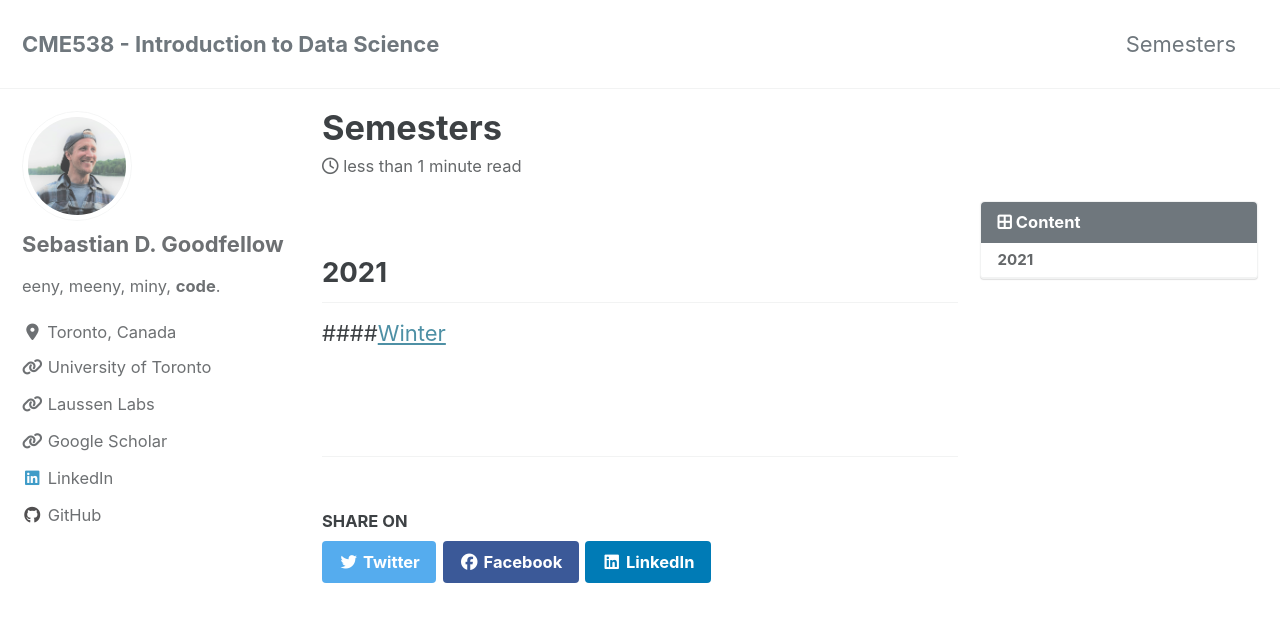
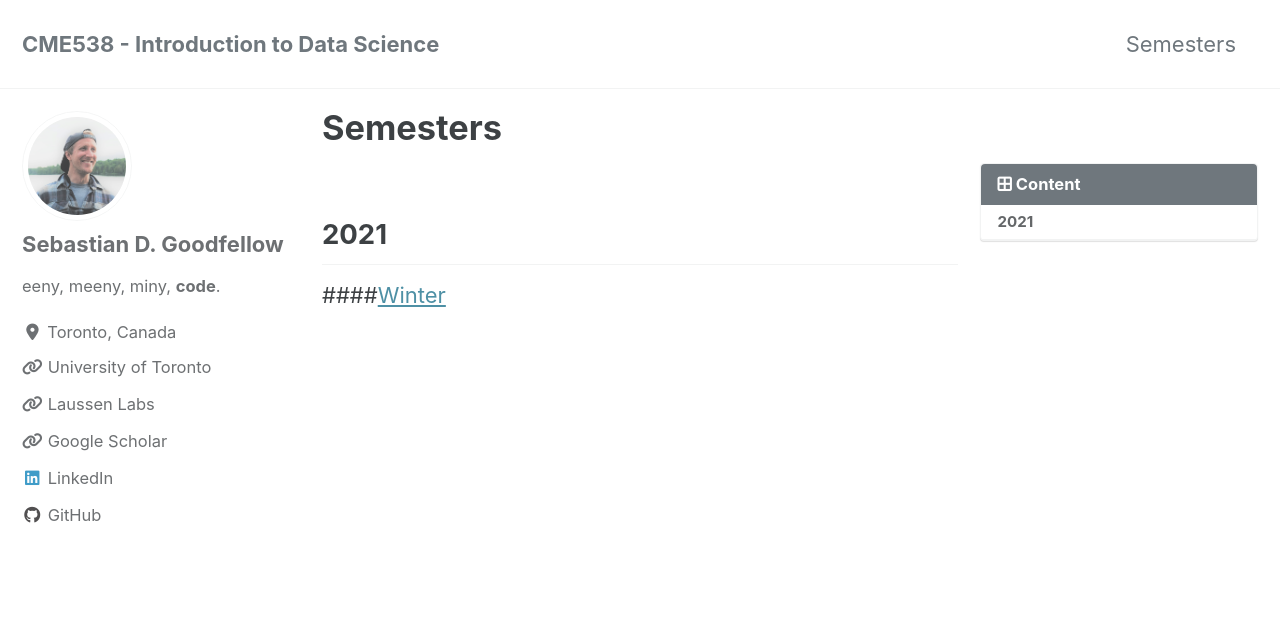
Before and after one commit to CME538-test/cme538.github.io, a Jekyll site: the page built from _pages/semesters.md, in a window 1280 px wide and 900 px high. Shown: the top 622 px of the window. Built offline with Jekyll 4.4.1, drawn with Linux system fonts in a browser that asks for light colours; cached includes are drawn as plain includes; nearby versions of some CDN libraries; part of the change alters nothing that is shown.

Commit message:
- initial commit

```diff
--- a/_config.yml
+++ b/_config.yml
@@ -271,7 +271,7 @@ defaults:
   # _posts
   - scope:
       path: ""
-      type: pages
+      type: posts
     values:
       layout: single
       author_profile: true
```
